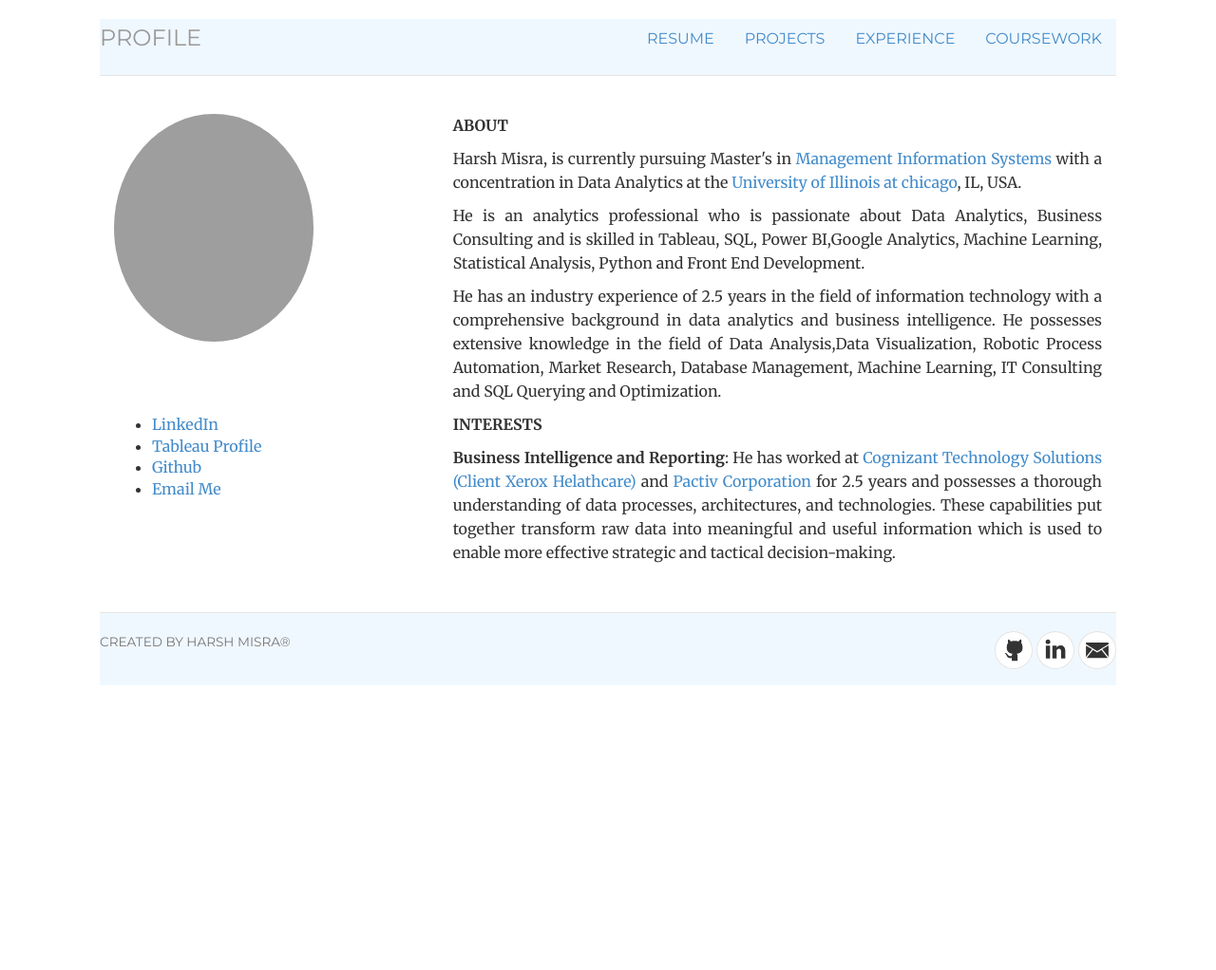
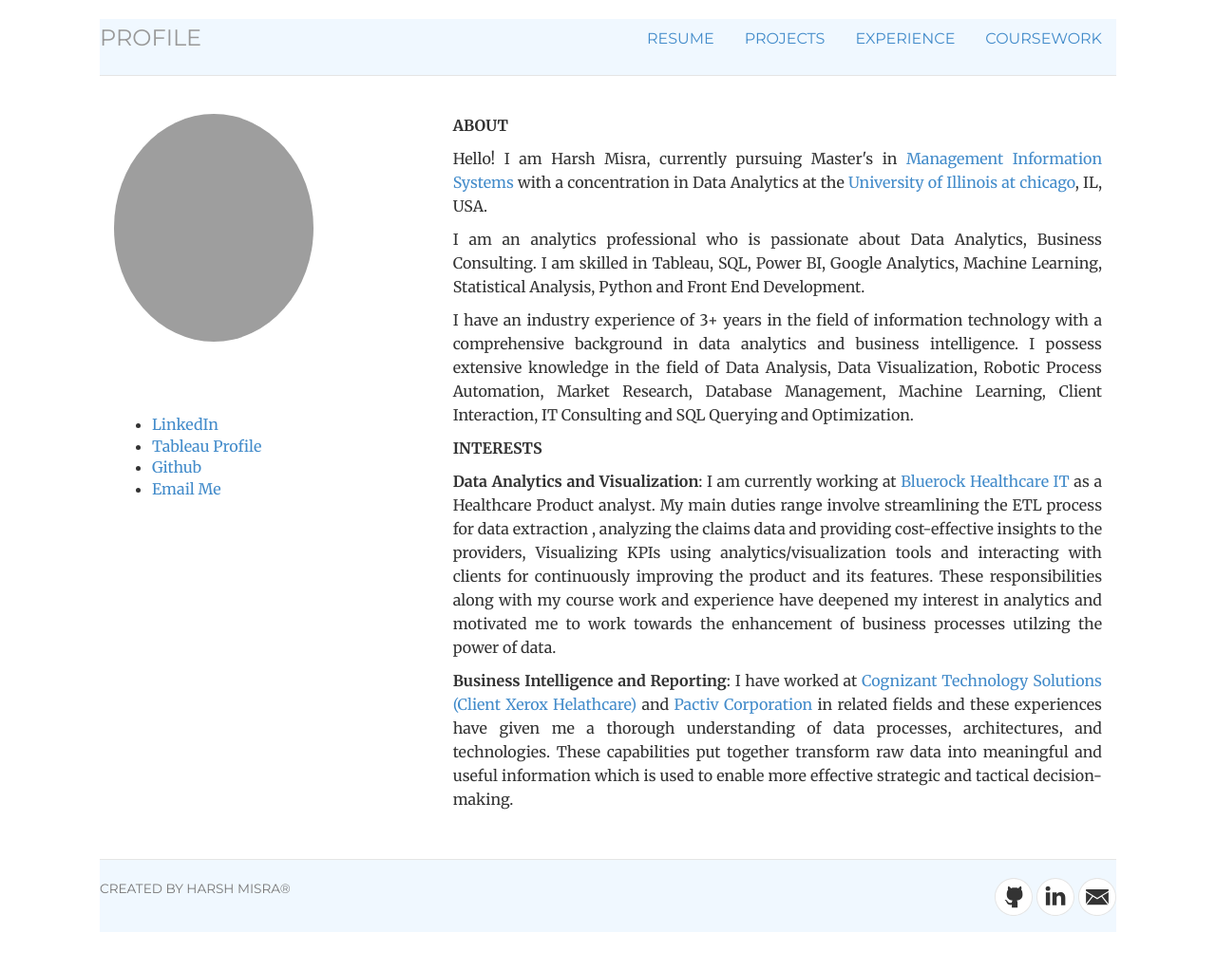
Before and after one commit to harshmisra-1/harshmisra-1.github.io, a Jekyll site: the page built from index.html, in a window 1280 px wide. Shown: the whole page at 95% size. Built offline with Jekyll 4.4.1, drawn with Linux system fonts in a browser that asks for light colours; before the commit the page ends 900 px from its top, so only the background shows below that; grey boxes are pictures that could not be loaded.

Commit message:
Changes to work Ex

```diff
--- a/index.html
+++ b/index.html
@@ -22,12 +22,16 @@ description: Graduate Student at University of Illinois At Chicago
 	</div>
 	<div itemscope itemtype="http://data-vocabulary.org/Person" class="col-sm-8">
 		<p><b>ABOUT</b><br>
-			<p>Harsh Misra, is currently pursuing Master's in <a href ="https://business.uic.edu/graduate-programs/graduate-degrees/master-science-management-information-systems/" target="_blank">Management Information Systems</a> with a concentration in Data Analytics at the <a href ="https://www.uic.edu/" target="_blank">University of Illinois at chicago</a>, IL, USA.</p>
-			<p>He is an analytics professional who is passionate about Data Analytics, Business Consulting and is skilled in Tableau, SQL, Power BI,Google Analytics, Machine Learning, Statistical Analysis, Python and Front End Development.</p>
-			<p>He has an industry experience of 2.5 years in the field of information technology with a comprehensive background in data analytics and business intelligence. He possesses extensive knowledge in the field of Data Analysis,Data Visualization, Robotic Process Automation, Market Research, Database Management, Machine Learning, IT Consulting and SQL Querying and Optimization.</p>
+			<p>Hello! I am Harsh Misra, currently pursuing Master's in <a href ="https://business.uic.edu/graduate-programs/graduate-degrees/master-science-management-information-systems/" target="_blank">Management Information Systems</a> with a concentration in Data Analytics at the <a href ="https://www.uic.edu/" target="_blank">University of Illinois at chicago</a>, IL, USA.</p>
+			<p>I am an analytics professional who is passionate about Data Analytics, Business Consulting. I am skilled in Tableau, SQL, Power BI, Google Analytics, Machine Learning, Statistical Analysis, Python and Front End Development.</p>
+			<p>I have an industry experience of 3+ years in the field of information technology with a comprehensive background in data analytics and business intelligence. I possess extensive knowledge in the field of Data Analysis, Data Visualization, Robotic Process Automation, Market Research, Database Management, Machine Learning, Client Interaction, IT Consulting and SQL Querying and Optimization.</p>
 		<p></p>
 		<p><b>INTERESTS</b><br>
-			<p><b>Business Intelligence and Reporting</b>: He has worked at <a href="https://www.cognizant.com/" target="_blank">Cognizant Technology Solutions (Client Xerox Helathcare) </a> and <a href="https://www.pactiv.com/Pactiv.htm" target="_blank">Pactiv Corporation</a> for 2.5 years and possesses a thorough understanding of data processes, architectures, and technologies. These capabilities put together transform raw data into meaningful and useful information which is used to enable more effective strategic and tactical decision-making.</p>
+			<p><b>Data Analytics and Visualization</b>: I am currently working at <a href="" target="_blank">Bluerock Healthcare IT </a>as a Healthcare Product analyst. My main duties range involve streamlining the ETL process for data extraction
+				, analyzing the claims data and providing cost-effective insights to the providers, Visualizing KPIs using  analytics/visualization tools and interacting with clients for continuously improving the product and its features.
+				These responsibilities along with my course work and experience have deepened my interest in analytics and motivated me to work towards the enhancement of business processes utilzing the power of data.
+				</p>
+			<p><b>Business Intelligence and Reporting</b>: I have worked at <a href="https://www.cognizant.com/" target="_blank">Cognizant Technology Solutions (Client Xerox Helathcare) </a> and <a href="https://www.pactiv.com/Pactiv.htm" target="_blank">Pactiv Corporation</a> in related fields and these experiences have given me a thorough understanding of data processes, architectures, and technologies. These capabilities put together transform raw data into meaningful and useful information which is used to enable more effective strategic and tactical decision-making.</p>
 		<p></p>
 	</div>
 </div>
```
